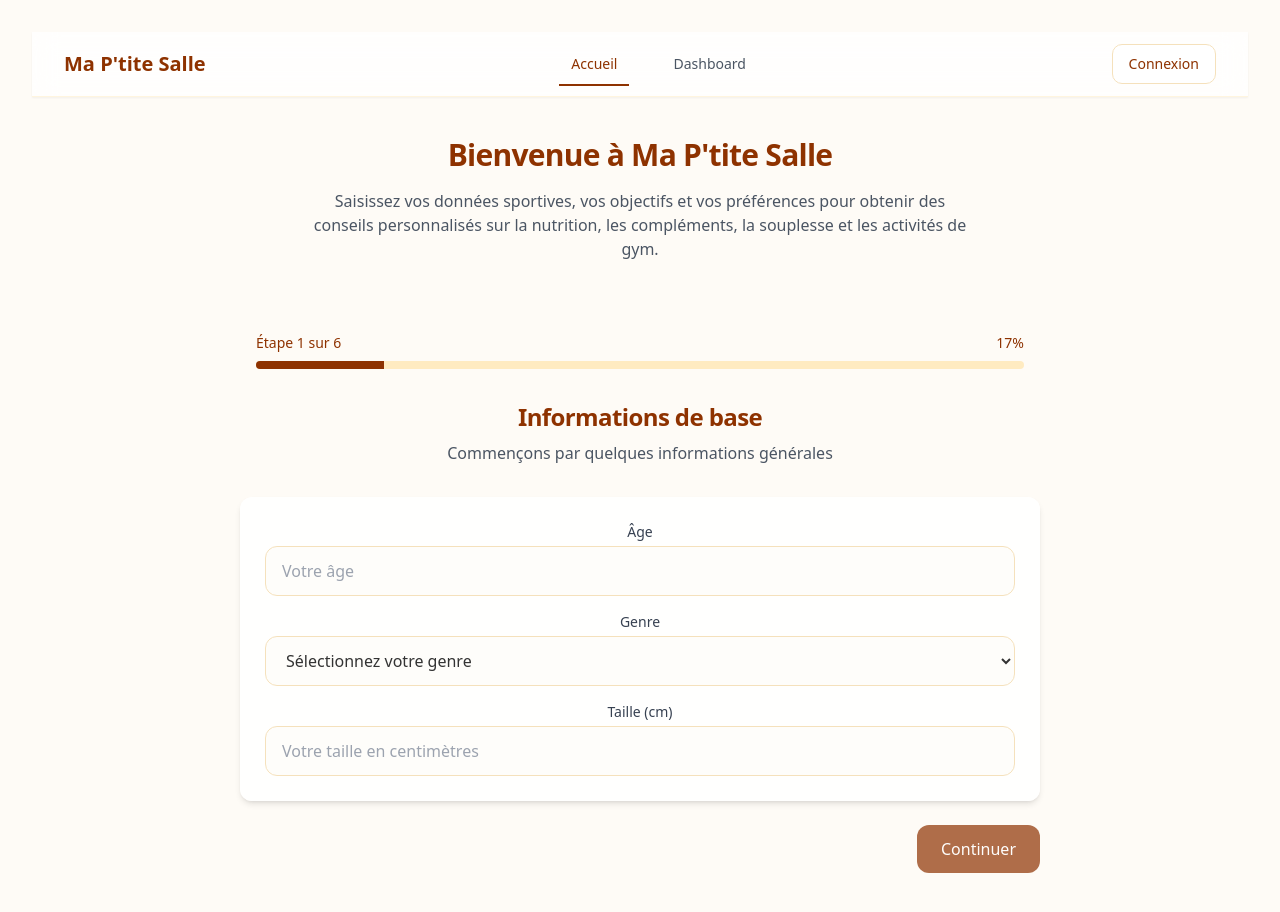
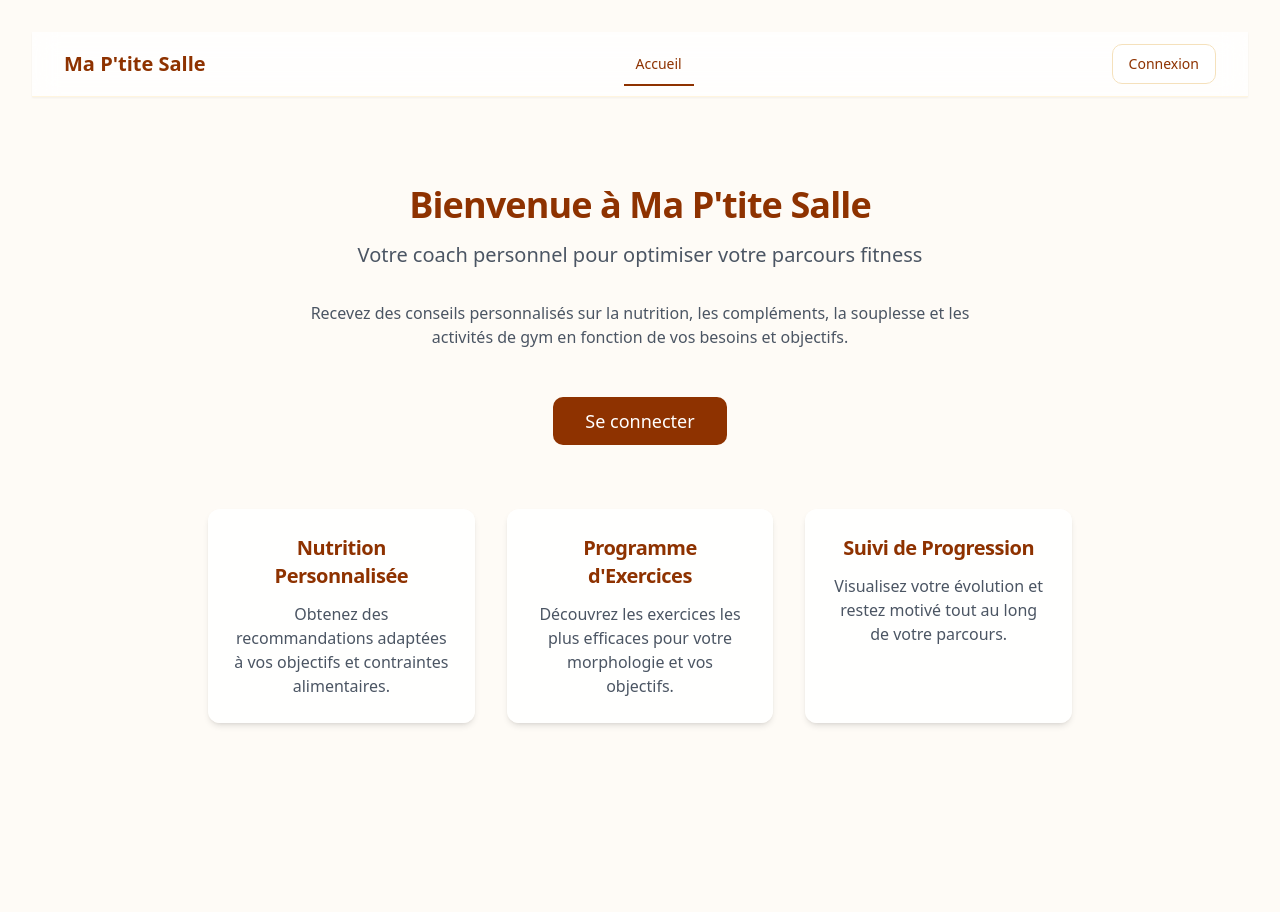
Before and after one commit to maptitesalle/mylittlegymcoach, a React (Vite) app: page / in a window 1280 px wide. Shown: the top 912 px of the page. After the commit the page ends 864 px from the top, so only its background shows below. Built offline with nearby package versions, Linux system fonts and the light colour scheme.

Commit message:
Add landing page
Adds a landing page before the wizard. The wizard is now accessed after login and before the dashboard.

```diff
--- a/src/App.tsx
+++ b/src/App.tsx
@@ -5,8 +5,9 @@ import { QueryClient, QueryClientProvider } from "@tanstack/react-query";
 import { Toaster } from "@/components/ui/toaster";
 import { AuthProvider, useAuth } from "@/hooks/useAuth";
 import Header from "@/components/Header";
-import Index from "@/pages/Index";
+import Home from "@/pages/Home";
 import Login from "@/pages/Login";
+import Wizard from "@/pages/Wizard";
 import Dashboard from "@/pages/Dashboard";
 import NotFound from "@/pages/NotFound";
 import "@/App.css";
@@ -29,6 +30,21 @@ const ProtectedRoute = ({ children }: { children: React.ReactNode }) => {
   return <>{children}</>;
 };
 
+// Wizard route component
+const WizardRoute = ({ children }: { children: React.ReactNode }) => {
+  const { user, loading } = useAuth();
+
+  if (loading) {
+    return <div className="h-screen flex items-center justify-center">Chargement...</div>;
+  }
+
+  if (!user) {
+    return <Navigate to="/login" replace />;
+  }
+
+  return <>{children}</>;
+};
+
 function AppRoutes() {
   return (
     <Router>
@@ -36,8 +52,16 @@ function AppRoutes() {
         <Header />
         <main className="flex-grow">
           <Routes>
-            <Route path="/" element={<Index />} />
+            <Route path="/" element={<Home />} />
             <Route path="/login" element={<Login />} />
+            <Route
+              path="/wizard"
+              element={
+                <WizardRoute>
+                  <Wizard />
+                </WizardRoute>
+              }
+            />
             <Route
               path="/dashboard"
               element={
--- a/src/components/Header.tsx
+++ b/src/components/Header.tsx
@@ -3,9 +3,11 @@ import React from 'react';
 import { Link, useLocation } from 'react-router-dom';
 import { motion } from 'framer-motion';
 import UserMenu from '@/components/Auth/UserMenu';
+import { useAuth } from '@/hooks/useAuth';
 
 const Header = () => {
   const location = useLocation();
+  const { user } = useAuth();
 
   return (
     <motion.header
@@ -30,9 +32,17 @@ const Header = () => {
             <NavLink to="/" current={location.pathname === "/"}>
               Accueil
             </NavLink>
-            <NavLink to="/dashboard" current={location.pathname === "/dashboard"}>
-              Dashboard
-            </NavLink>
+
+            {user && (
+              <>
+                <NavLink to="/wizard" current={location.pathname === "/wizard"}>
+                  Profil
+                </NavLink>
+                <NavLink to="/dashboard" current={location.pathname === "/dashboard"}>
+                  Dashboard
+                </NavLink>
+              </>
+            )}
           </nav>
 
           <div className="flex items-center">
--- /dev/null
+++ b/src/pages/Home.tsx
@@ -0,0 +1,70 @@
+
+import React from 'react';
+import { useNavigate } from 'react-router-dom';
+import { motion } from 'framer-motion';
+import { Button } from '@/components/ui/button';
+import { useAuth } from '@/hooks/useAuth';
+
+const Home: React.FC = () => {
+  const navigate = useNavigate();
+  const { user } = useAuth();
+
+  const handleGetStarted = () => {
+    if (user) {
+      navigate('/wizard');
+    } else {
+      navigate('/login');
+    }
+  };
+
+  return (
+    <div className="page-container">
+      <motion.div
+        initial={{ opacity: 0, y: 20 }}
+        animate={{ opacity: 1, y: 0 }}
+        transition={{ duration: 0.5 }}
+        className="w-full max-w-4xl mx-auto px-4 py-12"
+      >
+        <div className="text-center mb-12">
+          <h1 className="text-4xl font-bold text-brand-primary mb-4">
+            Bienvenue à Ma P'tite Salle
+          </h1>
+          <p className="text-xl text-gray-600 max-w-2xl mx-auto mb-8">
+            Votre coach personnel pour optimiser votre parcours fitness
+          </p>
+          <p className="text-gray-600 max-w-2xl mx-auto mb-12">
+            Recevez des conseils personnalisés sur la nutrition, les compléments,
+            la souplesse et les activités de gym en fonction de vos besoins et objectifs.
+          </p>
+
+          <Button
+            onClick={handleGetStarted}
+            size="lg"
+            className="bg-brand-primary hover:bg-brand-primary/90 text-white px-8 py-6 text-lg"
+          >
+            {user ? 'Commencer' : 'Se connecter'}
+          </Button>
+        </div>
+
+        <div className="grid grid-cols-1 md:grid-cols-3 gap-8 mt-16">
+          <div className="glass-card p-6 text-center">
+            <h3 className="text-xl font-semibold text-brand-primary mb-3">Nutrition Personnalisée</h3>
+            <p className="text-gray-600">Obtenez des recommandations adaptées à vos objectifs et contraintes alimentaires.</p>
+          </div>
+
+          <div className="glass-card p-6 text-center">
+            <h3 className="text-xl font-semibold text-brand-primary mb-3">Programme d'Exercices</h3>
+            <p className="text-gray-600">Découvrez les exercices les plus efficaces pour votre morphologie et vos objectifs.</p>
+          </div>
+
+          <div className="glass-card p-6 text-center">
+            <h3 className="text-xl font-semibold text-brand-primary mb-3">Suivi de Progression</h3>
+            <p className="text-gray-600">Visualisez votre évolution et restez motivé tout au long de votre parcours.</p>
+          </div>
+        </div>
+      </motion.div>
+    </div>
+  );
+};
+
+export default Home;
--- a/src/pages/Index.tsx
+++ b/src/pages/Index.tsx
@@ -1,31 +1,15 @@
 
-import React from 'react';
-import Wizard from '@/components/Wizard';
-import { motion } from 'framer-motion';
+import React, { useEffect } from 'react';
+import { useNavigate } from 'react-router-dom';
 
 const Index: React.FC = () => {
-  return (
-    <div className="page-container">
-      <motion.div
-        initial={{ opacity: 0, y: 20 }}
-        animate={{ opacity: 1, y: 0 }}
-        transition={{ duration: 0.5 }}
-        className="w-full max-w-4xl mx-auto px-4"
-      >
-        <div className="text-center mb-8">
-          <h1 className="text-3xl font-bold text-brand-primary mb-4">
-            Bienvenue à Ma P'tite Salle
-          </h1>
-          <p className="text-gray-600 max-w-2xl mx-auto">
-            Saisissez vos données sportives, vos objectifs et vos préférences pour obtenir des
-            conseils personnalisés sur la nutrition, les compléments, la souplesse et les activités de gym.
-          </p>
-        </div>
+  const navigate = useNavigate();
 
-        <Wizard />
-      </motion.div>
-    </div>
-  );
+  useEffect(() => {
+    navigate('/');
+  }, [navigate]);
+
+  return null;
 };
 
 export default Index;
--- /dev/null
+++ b/src/pages/Wizard.tsx
@@ -0,0 +1,31 @@
+
+import React from 'react';
+import WizardComponent from '@/components/Wizard';
+import { motion } from 'framer-motion';
+
+const WizardPage: React.FC = () => {
+  return (
+    <div className="page-container">
+      <motion.div
+        initial={{ opacity: 0, y: 20 }}
+        animate={{ opacity: 1, y: 0 }}
+        transition={{ duration: 0.5 }}
+        className="w-full max-w-4xl mx-auto px-4"
+      >
+        <div className="text-center mb-8">
+          <h1 className="text-3xl font-bold text-brand-primary mb-4">
+            Configuration de Votre Profil
+          </h1>
+          <p className="text-gray-600 max-w-2xl mx-auto">
+            Saisissez vos données sportives, vos objectifs et vos préférences pour obtenir des
+            conseils personnalisés sur la nutrition, les compléments, la souplesse et les activités de gym.
+          </p>
+        </div>
+
+        <WizardComponent />
+      </motion.div>
+    </div>
+  );
+};
+
+export default WizardPage;
```
